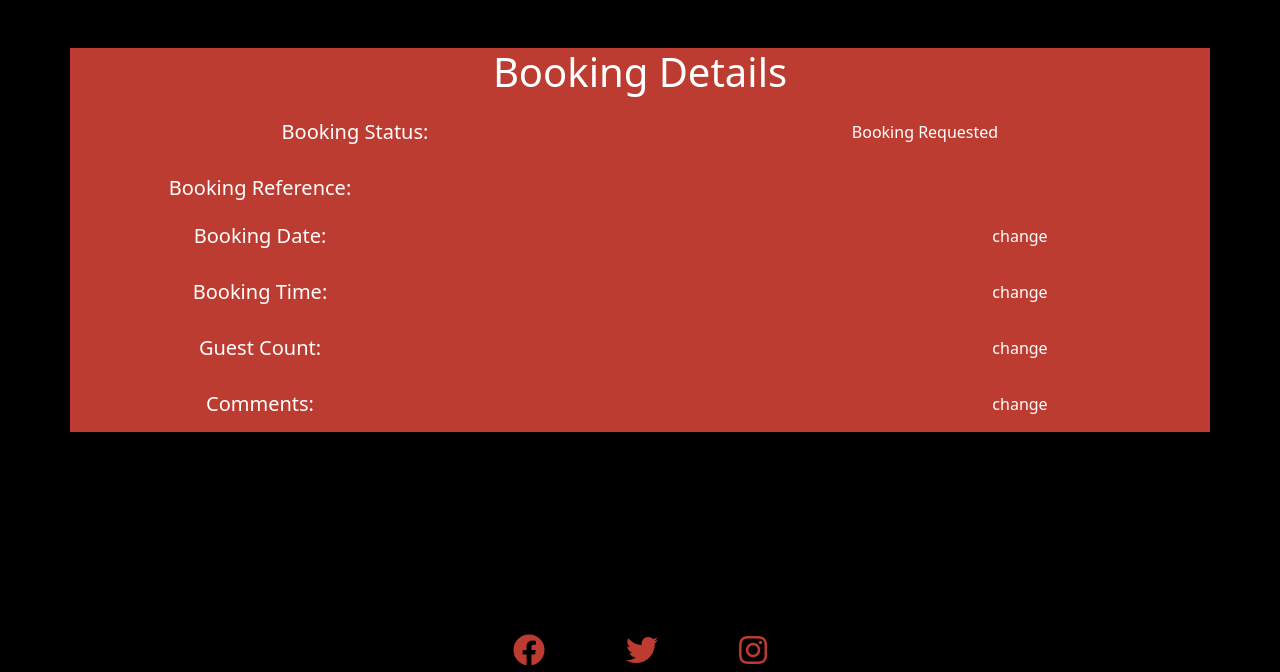
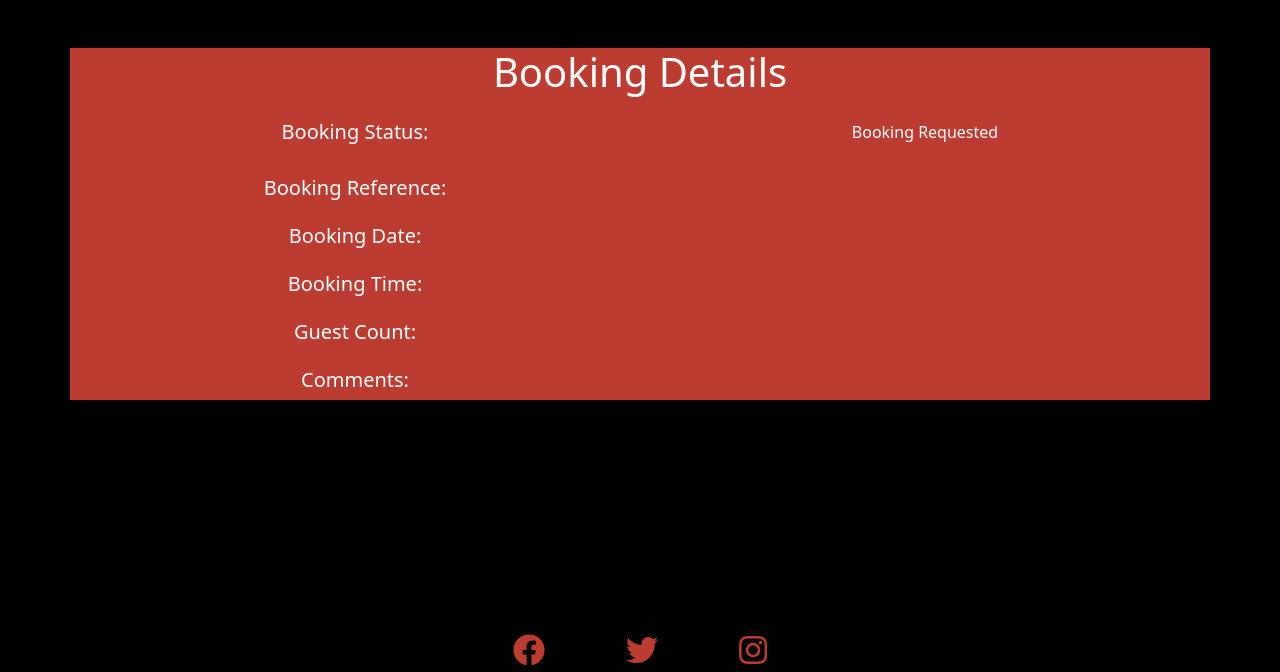
Before and after one commit to Code-Institute-Submissions/iKelvvv-MS4, a Django app: template templates/edit_booking.html in a window 1280 px wide. Shown: the part 96-768 px from the top of the page. Run offline with Django 3.2, Linux system fonts and the light colour scheme; the template is opened without the code that fills it, so the values that code supplies are empty; some libraries are stand-ins or nearby versions.

Commit message:
Remove change booking button

```diff
--- a/templates/edit_booking.html
+++ b/templates/edit_booking.html
@@ -24,61 +24,47 @@
     </div>
 
     <div class="row my-3">
-        <div class="col-4">
+        <div class="col-6">
             <h5>Booking Reference:</h5>
         </div>
-        <div class="col-4">
+        <div class="col-6">
             <p>{{ booking.booking_id}}</p>
-        </div>
-        <div class="col-4">
         </div>
     </div>
 
     <div class="row my-3">
-        <div class="col-4">
+        <div class="col-6">
             <h5>Booking Date:</h5>
         </div>
-        <div class="col-4">
+        <div class="col-6">
             <p>{{ booking.booking_date }}</p>
-        </div>
-        <div class="col-4">
-            <p>change</p>
         </div>
     </div>
 
     <div class="row my-3">
-        <div class="col-4">
+        <div class="col-6">
             <h5>Booking Time:</h5>
         </div>
-        <div class="col-4">
+        <div class="col-6">
             <p>{{ booking.booking_time }}</p>
-        </div>
-        <div class="col-4">
-            <p>change</p>
         </div>
     </div>
 
     <div class="row my-3">
-        <div class="col-4">
+        <div class="col-6">
             <h5>Guest Count:</h5>
         </div>
-        <div class="col-4">
+        <div class="col-6">
             <p>{{ booking.guest_count }}</p>
-        </div>
-        <div class="col-4">
-            <p>change</p>
         </div>
     </div>
 
     <div class="row my-3">
-        <div class="col-4">
+        <div class="col-6">
             <h5>Comments:</h5>
         </div>
-        <div class="col-4">
+        <div class="col-6">
             <p>{{ booking.booking_comments}}</p>
-        </div>
-        <div class="col-4">
-            <p>change</p>
         </div>
     </div>
 </div>
```
